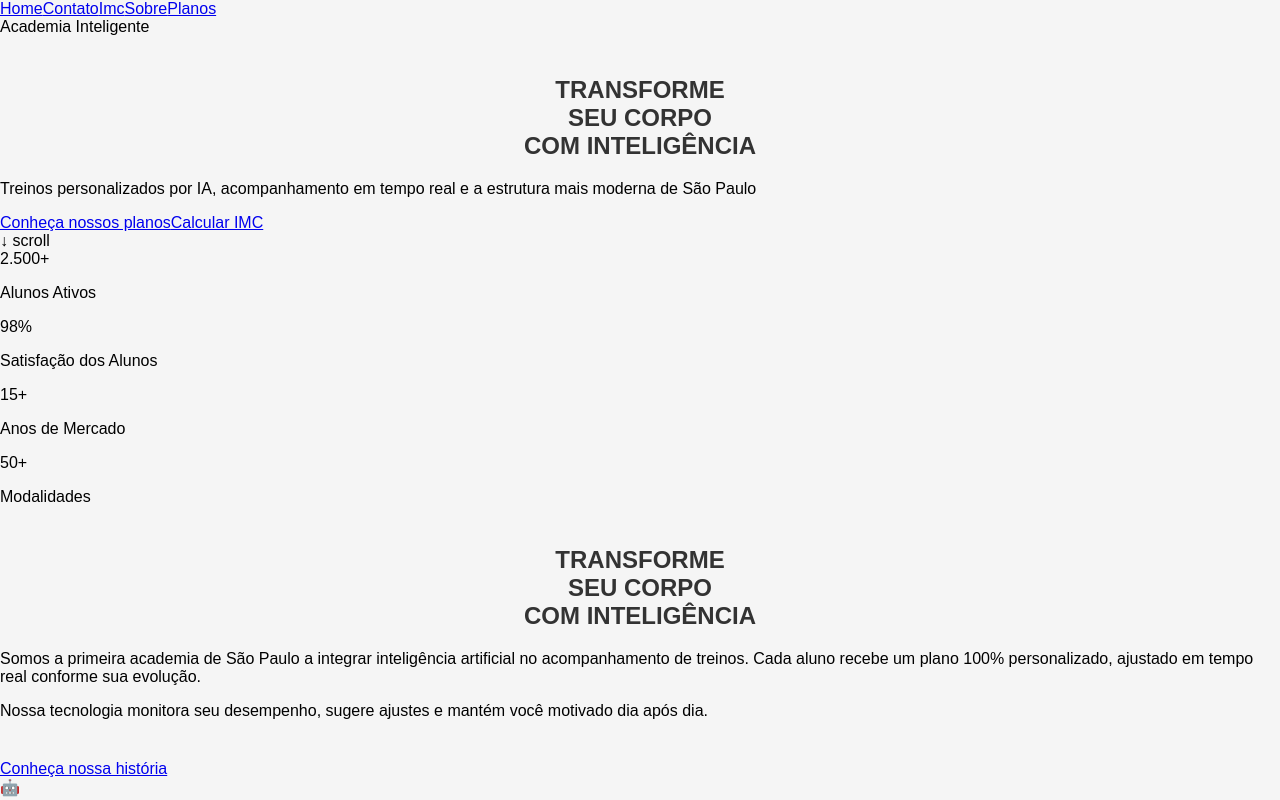
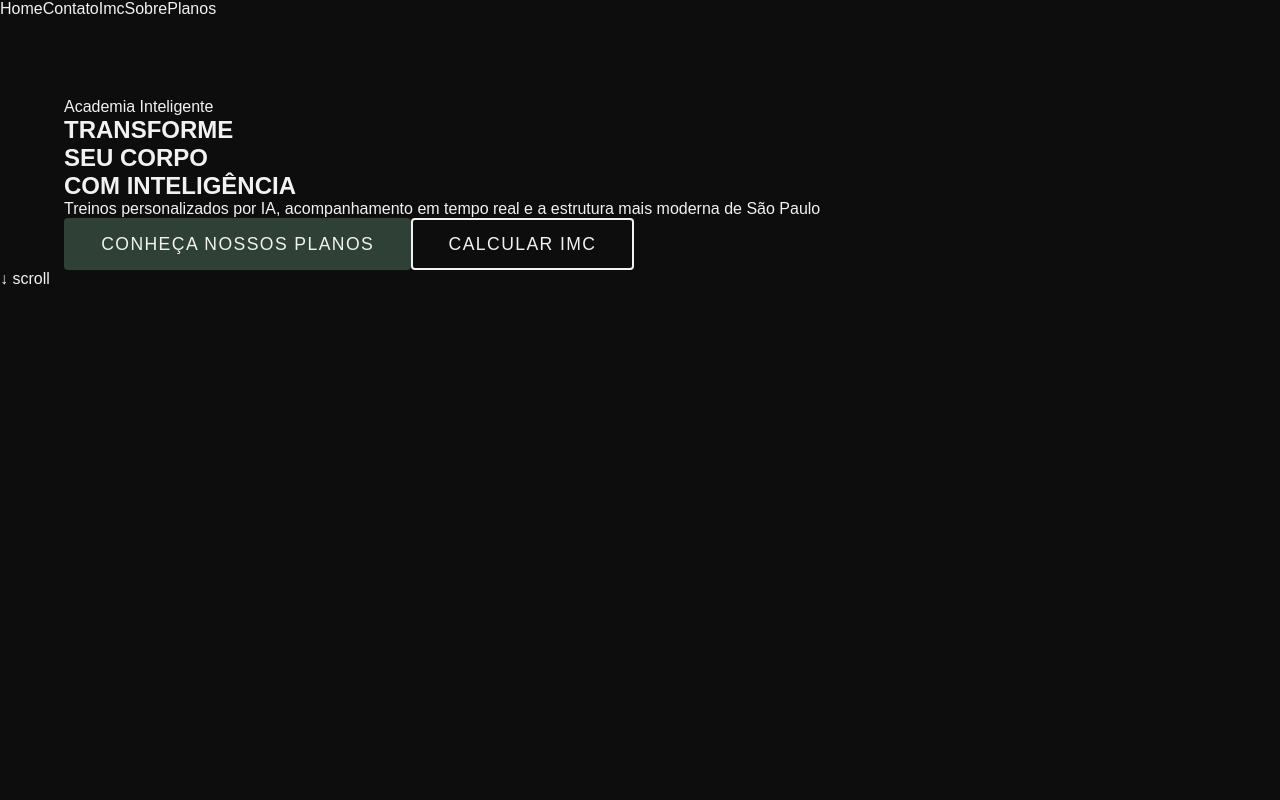
Before and after one commit to projetoswebdev/academia, a React (Vite) app: page / in a window 1280 px wide. Shown: the top 800 px of the page. Built offline with nearby package versions, Linux system fonts and the light colour scheme.

Commit message:
style: Estilizando o body

```diff
--- a/src/index.css
+++ b/src/index.css
@@ -1,11 +1,118 @@
-body {
-  margin: 0;
-  font-family: Arial, sans-serif;
-  background: #f5f5f5;
+:root {
+  --green-dark:   #2F4036;
+  --green-deeper: #142618;
+  --warm-brown:   #735D58;
+  --off-white:    #F2F2F2;
+  --black:        #0D0D0D;
+
+  --font-display: 'Bebas Neue', sans-serif;
+  --font-body:    'DM Sans', sans-serif;
+
+  --radius-sm: 4px;
+  --radius-md: 10px;
+  --radius-lg: 20px;
+
+  --transition: 0.3s cubic-bezier(0.4, 0, 0.2, 1);
 }
 
-h1 {
-  color: #333;
-  text-align: center;
-  margin-top: 40px;
+*, *::before, *::after {
+  box-sizing: border-box;
+  margin: 0;
+  padding: 0; }
+
+html {
+  scroll-behavior: smooth;
 }
+
+body {
+  font-family: var(--font-body);
+  background: var(--black);
+  color: var(--off-white);
+  min-height: 100vh;
+  overflow-x: hidden;
+}
+
+a {
+  text-decoration: none;
+  color: inherit;
+}
+
+img {
+  max-width: 100%;
+  display: block; }
+
+button {
+  cursor: pointer;
+  font-family: var(--font-body);
+  }
+
+/* ===== SCROLLBAR ===== */
+::-webkit-scrollbar { width: 6px; }
+::-webkit-scrollbar-track { background: var(--black); }
+::-webkit-scrollbar-thumb { background: var(--green-dark); border-radius: 3px; }
+
+::-webkit-scrollbar { width: 6px; }
+::-webkit-scrollbar-track { background: var(--black); }
+::-webkit-scrollbar-thumb { background: var(--green-dark); border-radius: 3px; }
+
+.container {
+  width: 90%;
+  max-width: 1200px;
+  margin: 0 auto;
+}
+
+.info-titulo {
+  font-family: var(--font-display);
+  font-size: clamp(2.5rem, 6vw, 4.5rem);
+  color: var(--off-white);
+  line-height: 1;
+  letter-spacing: 0.02em;
+}
+.info-titulo span {
+  color: var(--warm-brown);
+}
+
+.btn-planos {
+  display: inline-block;
+  background: var(--green-dark);
+  color: var(--off-white);
+  border: 2px solid var(--green-dark);
+  padding: 0.85rem 2.2rem;
+  font-family: var(--font-display);
+  font-size: 1.1rem;
+  letter-spacing: 0.08em;
+  border-radius: var(--radius-sm);
+  transition: var(--transition);
+  text-transform: uppercase;
+}
+
+.btn-planos:hover {
+  background: transparent;
+  color: var(--green-dark);
+  border-color: var(--green-dark);
+
+}
+
+.btn-outline {
+  display: inline-block;
+  background: transparent;
+  color: var(--off-white);
+  border: 2px solid var(--off-white);
+  padding: 0.85rem 2.2rem;
+  font-family: var(--font-display);
+  font-size: 1.1rem;
+  letter-spacing: 0.08em;
+  border-radius: var(--radius-sm);
+  transition: var(--transition);
+  text-transform: uppercase;
+}
+
+.btn-outline:hover {
+  background: var(--off-white);
+  color: var(--black);
+}
+
+.pagina {
+  padding-top: 80px; /* navbar height */
+  min-height: 100vh;
+}
--- a/src/routes/Home.jsx
+++ b/src/routes/Home.jsx
@@ -39,8 +39,8 @@ const Home = () => {
   return (
     <div className='home'>
       {/* banner */}
-      <section className='hero'>
-        <div className='hero-container'>
+      <section className='pagina hero'>
+        <div className='container hero-container'>
           <div className='badge'>Academia Inteligente</div>
           <h1 className='hero-titulo'>TRANSFORME<br/> SEU <span>CORPO</span><br/> COM INTELIGÊNCIA</h1>
           <p className='subtitulo'>Treinos personalizados por IA, acompanhamento em tempo real e a estrutura mais moderna de São Paulo</p>
@@ -54,7 +54,7 @@ const Home = () => {
 
       {/* estatisticas */}
       <section className='stats'>
-        <div className='grid-stats'>
+        <div className=' container grid-stats'>
           {stats.map(s =>(
             <div key={s.texto} className='stat-card'>
               <span className='stats-card-valor'>{s.valor}</span>
@@ -65,13 +65,9 @@ const Home = () => {
       </section>
 
       {/* informações/beneficios academia */}
-      <section className='container-info'>
+      <section className=' container container-info'>
         <div className='info-text'>
-          <h1 className="info-titulo">
-            TRANSFORME<br />
-            SEU <span>CORPO</span><br />
-            COM INTELIGÊNCIA
-          </h1>
+          <h2 className="info-titulo">POR QUE A<br /><span>FORCEX?</span></h2>
           <p>Somos a primeira academia de São Paulo a integrar inteligência artificial no acompanhamento de treinos. Cada aluno recebe um plano 100% personalizado, ajustado em tempo real conforme sua evolução.</p>
           <p>Nossa tecnologia monitora seu desempenho, sugere ajustes e mantém você motivado dia após dia.</p>
           <Link to="/sobre" className='btn-outline' style={{marginTop:'1.5rem', display:'inline-block'}}>Conheça nossa história</Link>
@@ -95,7 +91,7 @@ const Home = () => {
 
       {/* planos da academia */}
       <section className='planos'>
-        <div className='container-planos'>
+        <div className='container container-planos'>
           <p className='planos-cabecalho'>PLANOS MAIS POPULARES</p>
           <div className='info-titulo'>ESCOLHA SEU </div>
           <div className='info-titulo'><span>NÍVEL</span></div>
--- a/src/routes/Planos.jsx
+++ b/src/routes/Planos.jsx
@@ -57,8 +57,8 @@ const Planos = () => {
   const [anual, setAnual] = useState(false)
 
   return (
-    <div className="pagina-plano">
-      <div className="container">
+    <div className="pagina plano">
+      <div className="container container-planos">
         <p className="cabecalho">Nossos Planos</p>
         <h1 className="info-titulo">INVISTA NO SEU<br/><span>MELHOR EU</span></h1>
         <p className="planos-subtitulo">
--- a/src/routes/Sobre.jsx
+++ b/src/routes/Sobre.jsx
@@ -30,8 +30,8 @@ const time = [
 const Sobre = () => {
   return (
     // header
-    <div className="sobre-pagina">
-      <section className="container-sobre">
+    <div className="sobre pagina">
+      <section className=" container container-sobre">
         <div className="sobre-hero">
           <p className="cabecalho">Quem Somos</p>
           <h1 className="info-titulo">MAIS QUE UMA<br /><span>ACADEMIA</span></h1>
```
